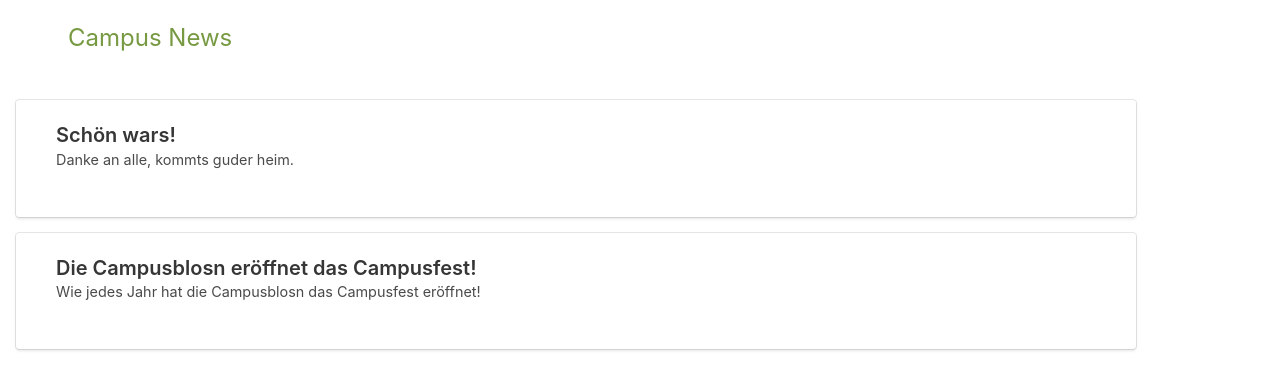
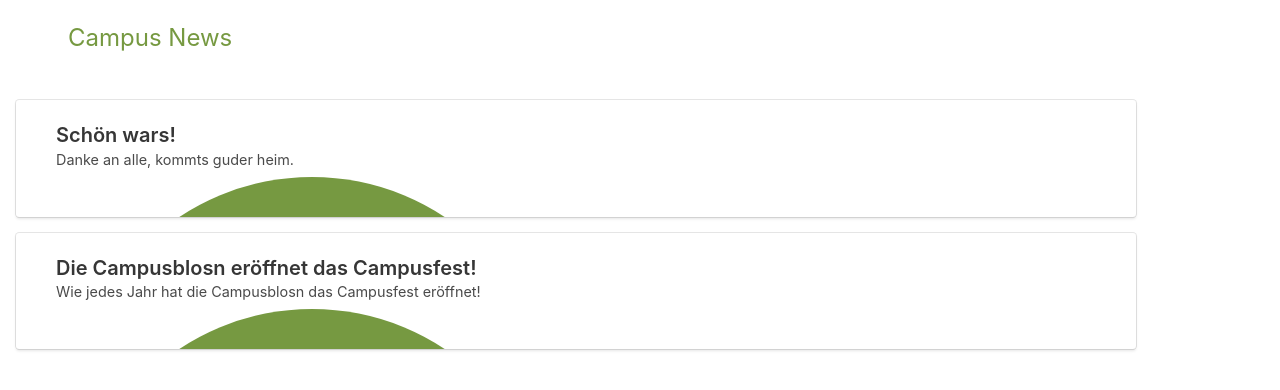
Before and after one commit to marc101101/campusApp, an Angular app: page /home in a window 1280 px wide. Shown: the top 390 px of the page. Built offline with nearby package versions, Linux system fonts and the light colour scheme; some icons are missing.

Commit message:
update ui

```diff
--- a/src/app/app.component.scss
+++ b/src/app/app.component.scss
@@ -26,6 +26,7 @@
     -webkit-transition: margin-top 1s; /* Safari */
     transition: margin-left 1s;
     transition: margin-top 1s;
+    box-shadow: 0 2px 3px rgba(10,10,10,.1), 0 0 0 1px rgba(10,10,10,.1);
 }
 
 .contentPosition {
--- a/src/app/home/home.component.html
+++ b/src/app/home/home.component.html
@@ -21,7 +21,10 @@
         <p class="subtitle">
           {{message.excerpt.rendered}}
         </p>
-        <i class="fa fa-arrow-right right" style="margin-top:-1rem; color:#769941" aria-hidden="true"></i>
+        <div class="circleBackground"></div>
+        <div>
+            <i class="fa fa-arrow-right right" style="margin-top:-1rem; color:white" aria-hidden="true"></i>
+        </div>
       </div>
 
     </div>
--- a/src/app/shared/menu/menu.component.html
+++ b/src/app/shared/menu/menu.component.html
@@ -1,46 +1,38 @@
 <i class="fa fa-times menu-burger" aria-hidden="true" (click)="closeMenu()"></i>
 
-<div class="circleBackground"></div>
-<div class="userProfil" (click)="routing('home/profil')">
-    <span class="icon">
-        <i class="fa fa-user"></i>
-    </span>
-    Profil
-</div>
-
-<div class="menuPoint" style="margin-top: 4rem" (click)="routing('home/kurs-uebersicht/me')">
+<div class="menuPoint" style="margin-top: 2rem" (click)="routing('home/kurs-uebersicht/me')">
     <span class="icon">
         <i class="fa fa-star"></i>
     </span>
-    Meine Kurse
+    Landing Page
 </div>
 
 <div class="menuPoint" (click)="routing('home/kategorien')">
     <span class="icon">
         <i class="fa fa-tasks"></i>
     </span>
-    Kategorien
+    Timetable
 </div>
 
 <div class="menuPoint" (click)="routing('home/kurs-uebersicht/highlights')">
     <span class="icon">
         <i class="fa fa-calendar"></i>
     </span>
-    Highlights
+    Favouriten
 </div>
 
 <div class="menuPoint" (click)="routing('home/kurs-uebersicht/lastminute')">
     <span class="icon">
         <i class="fa fa-fire"></i>
     </span>
-    Last Minute
+    Stände
 </div>
 
 <div class="menuPoint" (click)="routing('home/kontakt')">
     <span class="icon">
         <i class="fa fa-envelope"></i>
     </span>
-    Kontakt
+    Events
 </div>
 
 <div class="menuPoint imprint">
--- a/src/styles.scss
+++ b/src/styles.scss
@@ -2,12 +2,12 @@
 .circleBackground{
     height: 30rem;
     width: 30rem;
-    z-index: -1;
-    background-color: #209cee;
+    background-color: #769941;
     border-radius: 15rem;
     position: absolute;
-    margin-top: -13rem;
-    margin-left: -7rem;
+    margin-top: -1rem;
+    margin-left: 2rem;
+
 }
 
 .fullscreenBackground {
@@ -20,6 +20,7 @@
 .card {
     margin-top: 1rem;
     border-radius: 0.2rem;
+    overflow: hidden;
 }
 
 .title {
```
